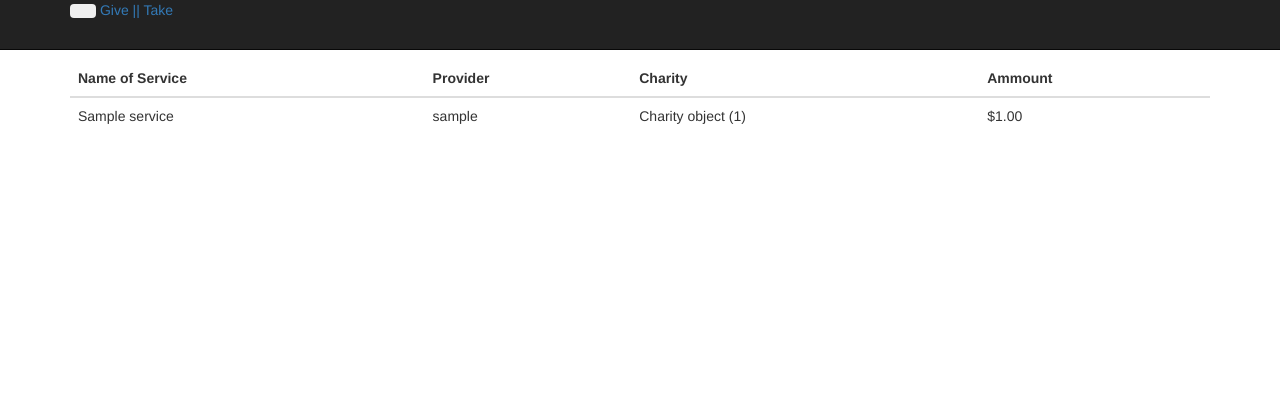
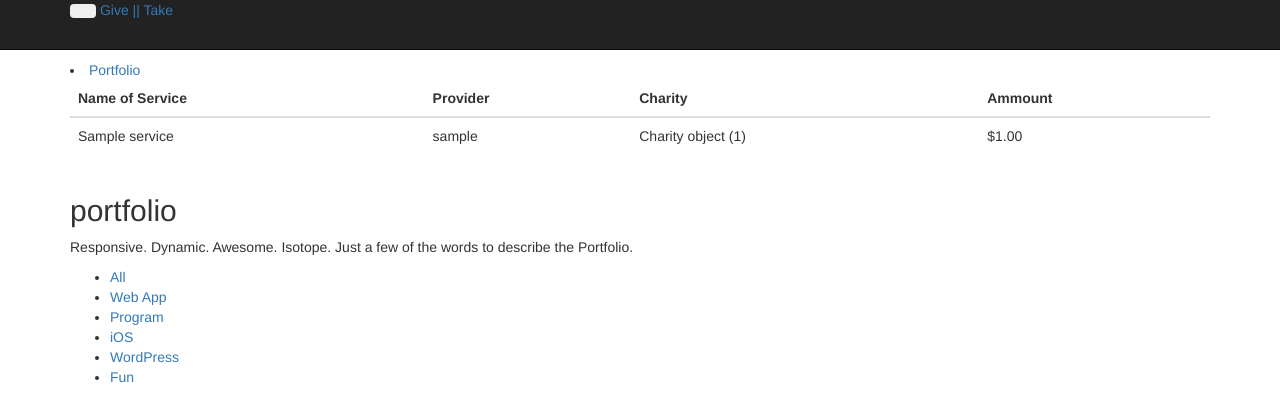
Before and after one commit to peteryao/givetake, a Django app: page /listing/ in a window 1280 px wide. Shown: the top 394 px of the page. Before the commit the page ends 124 px from the top, so only its background shows below. Run offline with Django 3.2, Linux system fonts and the light colour scheme; tables that the repository leaves empty hold one stand-in row (values such as "Sample post"); some libraries are stand-ins or nearby versions.

Commit message:
harro
harro

```diff
--- a/templates/volunteer/listing.html
+++ b/templates/volunteer/listing.html
@@ -3,6 +3,7 @@
 {% block active-listing %}class="active"{% endblock %}
 
 {% block content %}
+ <li><a href="#portfolio" class="anchorLink">Portfolio</a></li>
     <table class="table table-hover">
         <thead>
             <tr>
@@ -23,4 +24,126 @@
             {% endfor %}
         </tbody>
     </table>
+
+          <div class="row section" id="portfolio">
+    <div class="container">
+
+                  <h2>portfolio</h2>
+                  <p class="intro">Responsive. Dynamic. Awesome. Isotope. Just a few of the words to describe the Portfolio.</p>
+      <!-- Start Portfolio Navigation -->
+      <nav class="primary m-btn-group toggle-buttons clearfix">
+          <ul>
+              <li><a href="#" class="m-btn selected" data-filter="*">All</a></li>
+              <li><a href="#" class="m-btn" data-filter=".web">Web App</a></li>
+              <li><a href="#" class="m-btn" data-filter=".pro">Program</a></li>
+              <li><a href="#" class="m-btn" data-filter=".ios">iOS</a></li>
+              <li><a href="#" class="m-btn" data-filter=".wp">WordPress</a></li>
+              <li><a href="#" class="m-btn" data-filter=".fun">Fun</a></li>
+          </ul>
+      </nav>
+
+
+            <!-- START Portfolio items -->
+
+            <section class="main clearfix">
+
+            <div class="portfolio">
+
+                <figure class="entry web logo">
+                    <img src="img/portfolio-image.jpg" alt="">
+                </figure>
+
+                <figure class="entry web">
+                    <img src="img/portfolio-image2.jpg" alt="">
+                </figure>
+
+                <figure class="entry logo">
+                    <img src="img/portfolio-image.jpg" alt="">
+                </figure>
+
+                <figure class="entry web">
+                    <img src="img/portfolio-image.jpg" alt="">
+                </figure>
+
+                <figure class="entry print">
+                    <img src="img/portfolio-image.jpg" alt="">
+                </figure>
+
+                <figure class="entry ill">
+                    <img src="img/portfolio-image2.jpg" alt="">
+                </figure>
+
+                <figure class="entry web">
+                    <img src="img/portfolio-image2.jpg" alt="">
+                </figure>
+
+                <figure class="entry print">
+                    <img src="img/portfolio-image.jpg" alt="">
+                </figure>
+
+                <figure class="entry video">
+                    <img src="img/portfolio-image2.jpg" alt="">
+                </figure>
+
+                <figure class="entry web">
+                    <img src="img/portfolio-image2.jpg" alt="">
+                </figure>
+
+
+
+            </div>
+
+        </section>
+
+
+
+    </div>
+  </div>
+
+ {% endblock %}
+{% block script %}
+<script>
+$(window).load(function(){
+
+    var $container = $('.portfolio');
+    $container.isotope({
+        filter: '*',
+        animationOptions: {
+            duration: 750,
+            easing: 'linear',
+            queue: false,
+        }
+    });
+
+   $('nav.primary ul a').click(function(){
+        var selector = $(this).attr('data-filter');
+        $container.isotope({
+            filter: selector,
+            animationOptions: {
+                duration: 750,
+                easing: 'linear',
+                queue: false,
+            }
+        });
+      return false;
+    });
+
+   var $optionSets = $('nav.primary ul'),
+       $optionLinks = $optionSets.find('a');
+
+       $optionLinks.click(function(){
+          var $this = $(this);
+      // don't proceed if already selected
+      if ( $this.hasClass('selected') ) {
+          return false;
+      }
+   var $optionSet = $this.parents('nav.primary ul');
+   $optionSet.find('.selected').removeClass('selected');
+   $this.addClass('selected');
+});
+
+
+
+});
+</script>
 {% endblock %}
```
